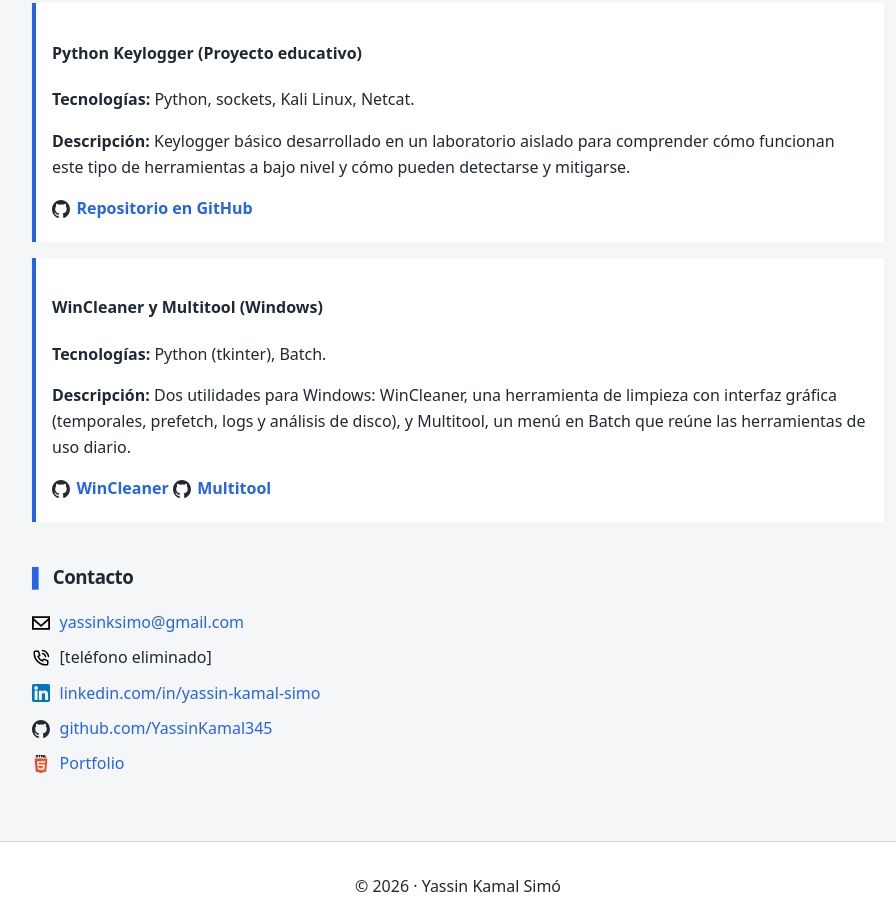
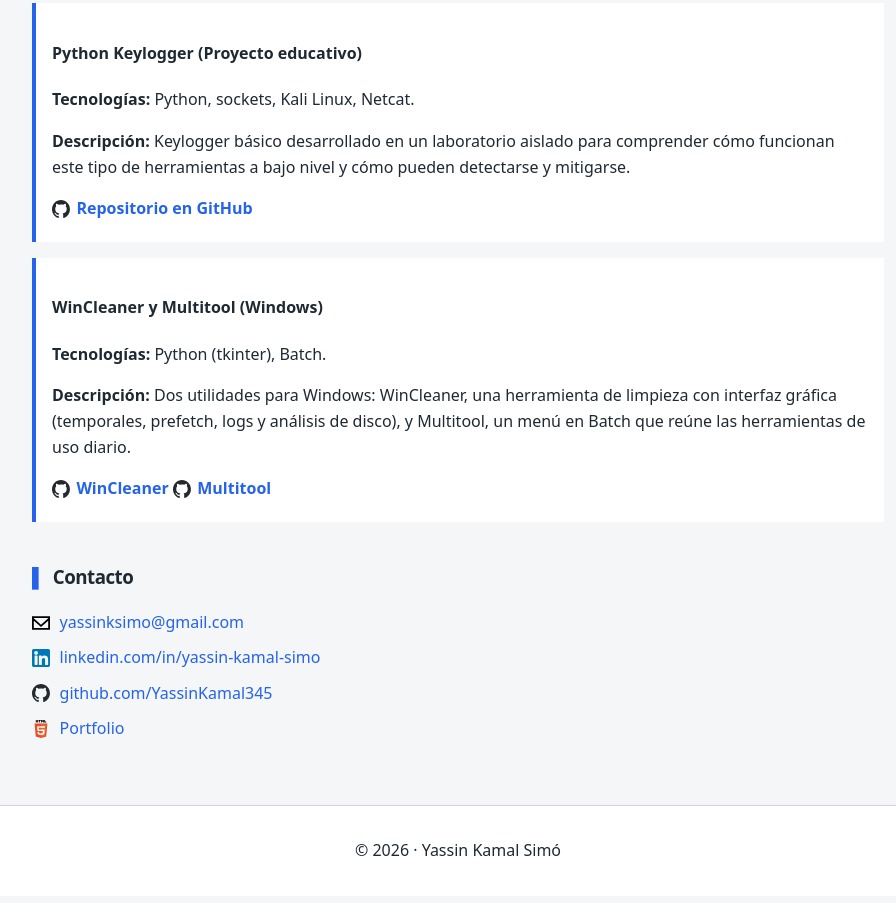
Before and after one commit to YassinKamal345/CV_html-css, a plain HTML site: page index.html in a window 1280 px wide. Shown: the part 2932-3835 px from the top of the page, without its empty margins (182-1078 px from the left). Drawn offline with Linux system fonts and the light colour scheme.

Commit message:
content: remove phone number; NoSub monitoring is Prometheus + Grafana
Co-Authored-By: Claude Opus 5.5 <noreply@anthropic.com>

```diff
--- a/index.html
+++ b/index.html
@@ -164,7 +164,7 @@
 
         <article class="project">
             <h4>NoSub · Infraestructura self-hosted (Proyecto final ASIX)</h4>
-            <p><strong>Tecnologías:</strong> Proxmox, OPNsense, WireGuard, Ansible, PostgreSQL, Gitea, Grafana, Uptime Kuma, GNS3.</p>
+            <p><strong>Tecnologías:</strong> Proxmox, OPNsense, WireGuard, Ansible, PostgreSQL, Gitea, Prometheus, Grafana, GNS3.</p>
             <p><strong>Descripción:</strong>
             Empresa ficticia que vende un mini-PC «box» para que la gente aloje sus propios
             servicios sin suscripciones (AdGuard, apps, VPN WireGuard). La sede es un laboratorio
@@ -248,11 +248,6 @@
             </li>
 
             <li>
-                <img src="./img/icons/phone.svg" alt="" class="contact-icon">
-                <span>[teléfono eliminado]</span>
-            </li>
-
-            <li>
                 <img src="./img/icons/linkedin.svg" alt="" class="contact-icon">
                 <a href="https://www.linkedin.com/in/yassin-kamal-simo/" target="_blank">
                 linkedin.com/in/yassin-kamal-simo
```
